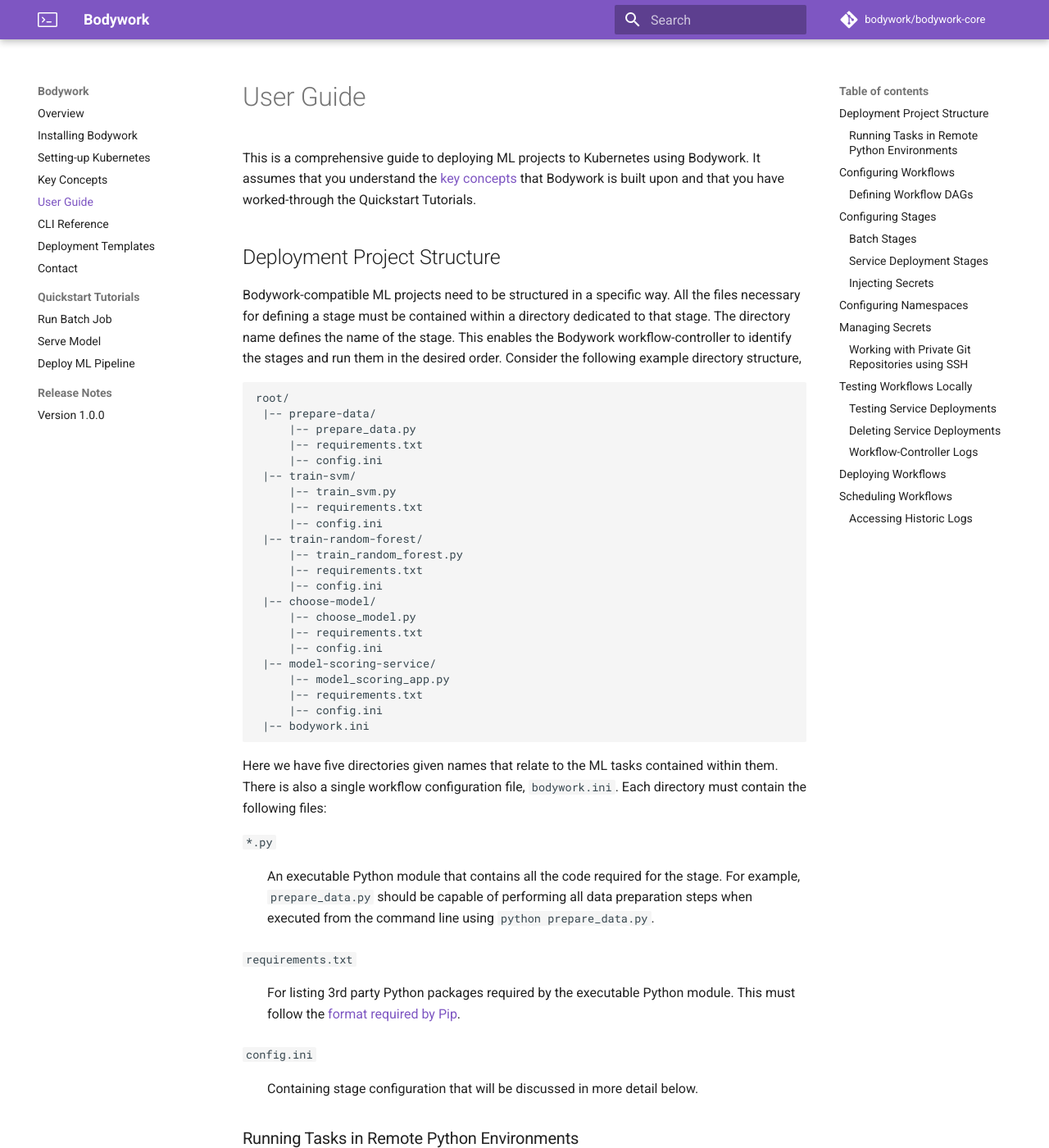
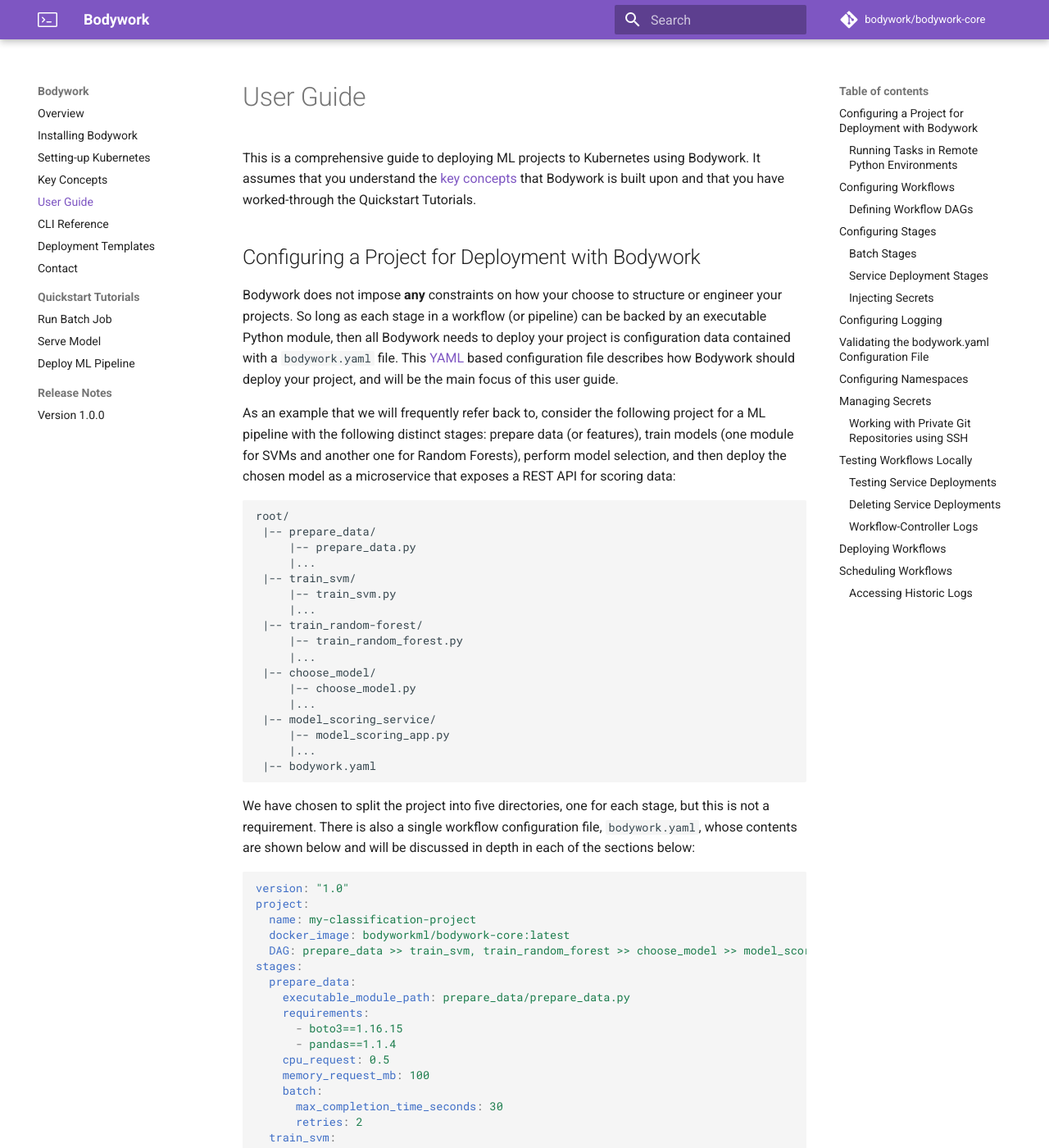
Before and after one commit to bodywork-ml/bodywork-docs, an MkDocs documentation site: the page built from docs/user_guide.md, in a window 1280 px wide and 1400 px high. Shown: the whole window at 82% size. Built offline with MkDocs 1.6.1 and Material for MkDocs 9.7.7, drawn with Linux system fonts in a browser that asks for light colours; comment, search, counter and statistics services are not loaded; some of the changed text lies outside the part shown.

Commit message:
Update User Guide

````diff
--- a/docs/user_guide.md
+++ b/docs/user_guide.md
@@ -2,45 +2,108 @@
 
 This is a comprehensive guide to deploying ML projects to Kubernetes using Bodywork. It assumes that you understand the [key concepts](key_concepts.md) that Bodywork is built upon and that you have worked-through the Quickstart Tutorials.
 
-## Deployment Project Structure
+## Configuring a Project for Deployment with Bodywork
 
-Bodywork-compatible ML projects need to be structured in a specific way. All the files necessary for defining a stage must be contained within a directory dedicated to that stage. The directory name defines the name of the stage. This enables the Bodywork workflow-controller to identify the stages and run them in the desired order. Consider the following example directory structure,
+Bodywork does not impose **any** constraints on how your choose to structure or engineer your projects. So long as each stage in a workflow (or pipeline) can be backed by an executable Python module, then all Bodywork needs to deploy your project is configuration data contained with a `bodywork.yaml` file. This [YAML](https://yaml.org) based configuration file describes how Bodywork should deploy your project, and will be the main focus of this user guide.
+
+As an example that we will frequently refer back to, consider the following project for a ML pipeline with the following distinct stages: prepare data (or features), train models (one module for SVMs and another one for Random Forests), perform model selection, and then deploy the chosen model as a microservice that exposes a REST API for scoring data:
 
 ```text
 root/
- |-- prepare-data/
+ |-- prepare_data/
      |-- prepare_data.py
-     |-- requirements.txt
-     |-- config.ini
- |-- train-svm/
+     |...
+ |-- train_svm/
      |-- train_svm.py
-     |-- requirements.txt
-     |-- config.ini
- |-- train-random-forest/
+     |...
+ |-- train_random-forest/
      |-- train_random_forest.py
-     |-- requirements.txt
-     |-- config.ini
- |-- choose-model/
+     |...
+ |-- choose_model/
      |-- choose_model.py
-     |-- requirements.txt
-     |-- config.ini
- |-- model-scoring-service/
+     |...
+ |-- model_scoring_service/
      |-- model_scoring_app.py
-     |-- requirements.txt
-     |-- config.ini
- |-- bodywork.ini
+     |...
+ |-- bodywork.yaml
 ```
 
-Here we have five directories given names that relate to the ML tasks contained within them. There is also a single workflow configuration file, `bodywork.ini`. Each directory must contain the following files:
+We have chosen to split the project into five directories, one for each stage, but this is not a requirement. There is also a single workflow configuration file, `bodywork.yaml`, whose contents are shown below and will be discussed in depth in each of the sections below:
 
-`*.py`
-: An executable Python module that contains all the code required for the stage. For example, `prepare_data.py` should be capable of performing all data preparation steps when executed from the command line using `python prepare_data.py`.
-
-`requirements.txt`
-: For listing 3rd party Python packages required by the executable Python module. This must follow the [format required by Pip](https://pip.pypa.io/en/stable/reference/pip_install/#requirements-file-format).
-
-`config.ini`
-: Containing stage configuration that will be discussed in more detail below.
+```yaml
+version: "1.0"
+project:
+  name: my-classification-project
+  docker_image: bodyworkml/bodywork-core:latest
+  DAG: prepare_data >> train_svm, train_random_forest >> choose_model >> model_scoring_service
+stages:
+  prepare_data:
+    executable_module_path: prepare_data/prepare_data.py
+    requirements:
+      - boto3==1.16.15
+      - pandas==1.1.4
+    cpu_request: 0.5
+    memory_request_mb: 100
+    batch:
+      max_completion_time_seconds: 30
+      retries: 2
+  train_svm:
+    executable_module_path: train_svm/train_svm.py
+    requirements:
+      - boto3==1.16.15
+      - pandas==1.1.4
+      - joblib==0.17.0
+      - scikit-learn==0.23.2
+    cpu_request: 1.0
+    memory_request_mb: 500
+    batch:
+      max_completion_time_seconds: 120
+      retries: 2
+  train_random_forest:
+    executable_module_path: train_random_forest/train_random_forest.py
+    requirements:
+      - boto3==1.16.15
+      - pandas==1.1.4
+      - joblib==0.17.0
+      - scikit-learn==0.23.2
+    cpu_request: 2.0
+    memory_request_mb: 750
+    batch:
+      max_completion_time_seconds: 120
+      retries: 2
+  choose_model:
+    executable_module_path: choose_model/choose_model.py
+    requirements:
+      - boto3==1.16.15
+      - joblib==0.17.0
+      - numpy==1.19.4
+      - scikit-learn==0.23.2
+    cpu_request: 0.5
+    memory_request_mb: 100
+    batch:
+      max_completion_time_seconds: 60
+      retries: 2
+  model_scoring_service:
+    executable_module_path: model_scoring_service/model_scoring_app.py
+    args: ["30", "ABC"]
+    requirements:
+      - Flask==1.1.2
+      - joblib==0.17.0
+      - numpy==1.19.4
+      - scikit-learn==0.23.2
+    secrets:
+      USERNAME: my-classification-product-cloud-storage-credentials
+      PASSWORD: my-classification-product-cloud-storage-credentials
+    cpu_request: 0.25
+    memory_request_mb: 100
+    service:
+      max_startup_time_seconds: 30
+      replicas: 2
+      port: 5000
+      ingress: true
+logging:
+  log_level: INFO
+```
 
 ### Running Tasks in Remote Python Environments
 
@@ -50,31 +113,25 @@ Bodywork projects must be packaged as a Git repositories (e.g. on GitHub), that
 
 ## Configuring Workflows
 
-All configuration for a workflow is contained within the `bodywork.ini` file, that must exist in the root directory of your project's Git repository. An example `bodywork.ini` file for the project structure in the example above could be,
+All configuration for the workflow itself is contained within the `project` section of the `bodywork.yaml` file. From the example above we have,
 
-```ini
-[default]
-PROJECT_NAME="my-classification-project"
-DOCKER_IMAGE="bodyworkml/bodywork-core:latest"
-
-[workflow]
-DAG=prepare-data >> train-svm, train-random-forest >> choose-model >> model-scoring-service
-
-[logging]
-LOG_LEVEL="INFO"
+```yaml
+project:
+  name: my-classification-project
+  docker_image: bodyworkml/bodywork-core:latest
+  DAG: prepare_data >> train_svm, train_random_forest >> choose_model >> model_scoring_service
 ```
 
 Each configuration parameter is used as follows:
 
-`PROJECT_NAME`
+`name`
 : This will be used to identify all Kubernetes resources deployed for this project.
 
-`DOCKER_IMAGE`
+`docker_image`
 : The container image to use for remote execution of Bodywork workflows and stages. This should be set to `bodyworkml/bodywork-core:latest`, which will be pulled from [DockerHub](https://hub.docker.com/repository/docker/bodyworkml/bodywork-core).
 
 `DAG`
 : A description of the workflow structure - the stages to include in each step of the workflow - this will be discussed in more detail below.
-- `LOG_LEVEL`: must be one of: `DEBUG`, `INFO`, `WARNING`, `ERROR` or `CRITICAL`. Manages the types of log message to stream to the workflow-controller's standard output stream (stdout).
 
 ### Defining Workflow DAGs
 
@@ -86,88 +143,103 @@ DAG=prepare-data >> train-svm, train-random-forest >> choose-model >> model-scor
 
 The workflow will be interpreted as follows:
 
-- **step 1**: run `prepare-data`; then,
-- **step 2**: run `train-svm` and `train-random-forest` in separate containers, in parallel; then,
-- **step 3**: run `choose-model`; and finally,
-- **step 4**: run `model-scoring-service`.
+- **step 1**: run `prepare_data`; then,
+- **step 2**: run `train_svm` and `train_random_forest` in separate containers, in parallel; then,
+- **step 3**: run `choose_model`; and finally,
+- **step 4**: run `model_scoring_service`.
 
 ## Configuring Stages
 
-The behavior of each stage is controlled by the configuration parameters in the `config.ini` file. For the `model-scoring-service` stage in our example project this could be,
+The behavior of each stage is controlled by the configuration parameters in each stage subsection within the stages section of the `bodywork.yaml` file. For the `model_scoring_service` stage in the example above, we have,
 
-```ini
-[default]
-STAGE_TYPE="service"
-EXECUTABLE_SCRIPT="model_scoring_app.py"
-CPU_REQUEST=0.25
-MEMORY_REQUEST_MB=100
-
-[service]
-MAX_STARTUP_TIME_SECONDS=30
-REPLICAS=1
-PORT=5000
-INGRESS=True
-
-[secrets]
-USERNAME="my-classification-product-cloud-storage-credentials"
-PASSWORD="my-classification-product-cloud-storage-credentials"
+```yaml
+stages:
+  model_scoring_service:
+    executable_module_path: model_scoring_service/model_scoring_app.py
+    args: ["30", "ABC"]
+    requirements:
+      - Flask==1.1.2
+      - joblib==0.17.0
+      - numpy==1.19.4
+      - scikit-learn==0.23.2
+    secrets:
+      USERNAME: my-classification-product-cloud-storage-credentials
+      PASSWORD: my-classification-product-cloud-storage-credentials
+    cpu_request: 0.25
+    memory_request_mb: 100
+    service:
+      max_startup_time_seconds: 30
+      replicas: 2
+      port: 5000
+      ingress: true
 ```
 
-The `[default]` section is common to all types of stage and the `[secrets]` section is optional. The remaining section must be one of `[batch]` or `[service]`.
+Every stage mush have either a `batch` or `service` sub-section defined, depending on whether the stage is a batch stage or service stage, respectively. If `batch` is selected, then the executable Python module will be run as a discrete job (with a start and an end), and will be managed as a [Kubernetes job](https://kubernetes.io/docs/concepts/workloads/controllers/job/). If `service` is selected, then the executable script will be run as part of a [Kubernetes deployment](https://kubernetes.io/docs/concepts/workloads/controllers/deployment/) and will expose a [Kubernetes cluster-ip service](https://kubernetes.io/docs/concepts/services-networking/service/#publishing-services-service-types) to enable access over HTTP, within the cluster.
 
-Each `[default]` configuration parameter is to be used as follows:
+Top-level stage configuration parameters are to be used as follows:
 
-`STAGE_TYPE`
-: One of `batch` or `service`. If `batch` is selected, then the executable script will be run as a discrete job (with a start and an end), and will be managed as a [Kubernetes job](https://kubernetes.io/docs/concepts/workloads/controllers/job/). If `service` is selected, then the executable script will be run as part of a [Kubernetes deployment](https://kubernetes.io/docs/concepts/workloads/controllers/deployment/) and will expose a [Kubernetes cluster-ip service](https://kubernetes.io/docs/concepts/services-networking/service/#publishing-services-service-types) to enable access over HTTP, within the cluster.
+`executable_module_path`
+: The path to the executable Python module to run for the stage. Executable means that executing `python model_scoring_app.py` from the CLI would cause the module (or script) to run.
 
-`EXECUTABLE_SCRIPT`
-: The name of the executable Python module to run, which must exist within the stage's directory. Executable means that executing `python model_scoring_app.py` from the CLI would cause the module (or script) to run.
+`args`
+: An optional list of arguments to pass to the executable Python module (as strings).
 
-`CPU_REQUEST` / `MEMORY_REQUEST`
+`requirements`
+: An optional list of Python package dependencies that need to be installed into the Python environment for the executable module to run successfully. This is same list that you would normally specify in a `requirements.txt` file.
+
+`cpu_request` and `memory_request_mb`
 : The compute resources to request from the cluster in order to run the stage. For more information on the units used in these parameters [refer here](https://kubernetes.io/docs/concepts/configuration/manage-resources-containers/#resource-units-in-kubernetes).
+
+The `secrets` sub-section is optional and is covered below in more depth [below](#injecting-secrets).
 
 ### Batch Stages
 
-An example `[batch]` configuration for the `prepare-data` stage could be as follows,
+An example `batch` stage configuration for the `prepare_data` stage could be as follows,
 
-```ini
-[batch]
-MAX_COMPLETION_TIME_SECONDS=30
-RETRIES=2
+```yaml
+stages:
+  model_scoring_service:
+    ...
+    batch:
+      max_completion_time_seconds: 30
+      retries: 2
 ```
 
 Where:
 
-`MAX_COMPLETION_TIME_SECONDS`
+`max_completion_time_seconds`
 : Time to wait for the given task to run, before retrying or raising a workflow execution error.
 
-`RETRIES`
+`retries`
 : Number of times to retry executing a failed stage, before raising a workflow execution error.
 
 ### Service Deployment Stages
 
-An example `[service]` configuration for the `model-scoring-service` stage could be as follows,
+An example `service` configuration for the `model_scoring_service` stage could be as follows,
 
-```ini
-[service]
-MAX_STARTUP_TIME_SECONDS=30
-REPLICAS=1
-PORT=5000
-INGRESS=True
+```yaml
+stages:
+  model_scoring_service:
+    ...
+    service:
+      max_startup_time_seconds: 30
+      replicas: 2
+      port: 5000
+      ingress: true
 ```
 
 Where:
 
-`MAX_STARTUP_TIME_SECONDS`
+`max_startup_time_seconds`
 : Time to wait for the service to be 'ready' without any errors having occurred. When the service reaches the time limit without raising errors, then it will be marked as 'successful'. If a service deployment stage fails to be successful, then the deployment will be automatically rolled-back to the previous version.
 
-`REPLICAS`
+`replicas`
 : Number of independent containers running the service started by the stage's Python executable module -  `model_scoring_app.py`. The service endpoint will automatically route requests to each replica at random.
 
-`PORT`
+`port`
 : The port to expose on the container - e.g. Flask-based services usually send and receive HTTP requests on port `5000`.
 
-`INGRESS`
+`ingress`
 : Whether or not to create a route (or path) from the cluster's externally-facing ingress controller, to this service. If set to `True`, it will enable external requests to reach the service via the ingress controller (acting as an API gateway), with the following URL,
 
 : `http://YOUR_CLUSTERS_EXTERNAL_IP/NAMESPACE/SERVICE_STAGE_NAME`
@@ -180,12 +252,15 @@ Credentials will be required whenever you wish to pull data or persist models to
 
 The first step in this process is to store your project's secret credentials, securely within its namespace - see [Managing Credentials and Other Secrets](#managing-secrets) below for instructions on how to achieve this using Bodywork.
 
-The second step is to configure the use of this secret with the `[secrets]` section of the stages's `config.ini` file. For example,
+The second step is to configure the use of this secret with the `secrets` sub-section of a stage's configuration within the `bodywork.yaml` file. For example,
 
-```ini
-[secrets]
-USERNAME="my-classification-product-cloud-storage-credentials"
-PASSWORD="my-classification-product-cloud-storage-credentials"
+```yaml
+stages:
+  model_scoring_service:
+    ...
+    secrets:
+      USERNAME: my-classification-product-cloud-storage-credentials
+      PASSWORD: my-classification-product-cloud-storage-credentials
 ```
 
 Will instruct Bodywork to look for values assigned to the keys `USERNAME` and `PASSWORD` within the Kubernetes secret named `my-classification-product-cloud-storage-credentials`. Bodywork will then assign these secrets to environment variables within the container, called `USERNAME` and `PASSWORD`, respectively. These can then be accessed from within the stage's executable Python module - for example,
@@ -198,6 +273,29 @@ if __name__ == '__main__':
     username = os.environ['USERNAME']
     password = os.environ['PASSWORD']
 ```
+
+## Configuring Logging
+
+Logging configuration is contained within the `logging` section of the `bodywork.yaml` file. From the example above we have,
+
+```yaml
+logging:
+  log_level: INFO
+```
+
+Where:
+
+- `log_level`: must be one of: `DEBUG`, `INFO`, `WARNING`, `ERROR` or `CRITICAL`. Manages the types of log message to stream to the workflow-controller's standard output stream (stdout).
+
+## Validating the `bodywork.yaml` Configuration File
+
+The `bodywork.yaml` file can be checked for errors by issuing the following command from the CLI,
+
+```shell
+$ bodywork validate --check-files
+```
+
+The optional `--check-files` flag will ensure that all `executable_module_path` paths map to files that exist and can be reached by Bodywork, from the root directory where `bodywork.yaml` is located.
 
 ## Configuring Namespaces
 
````
